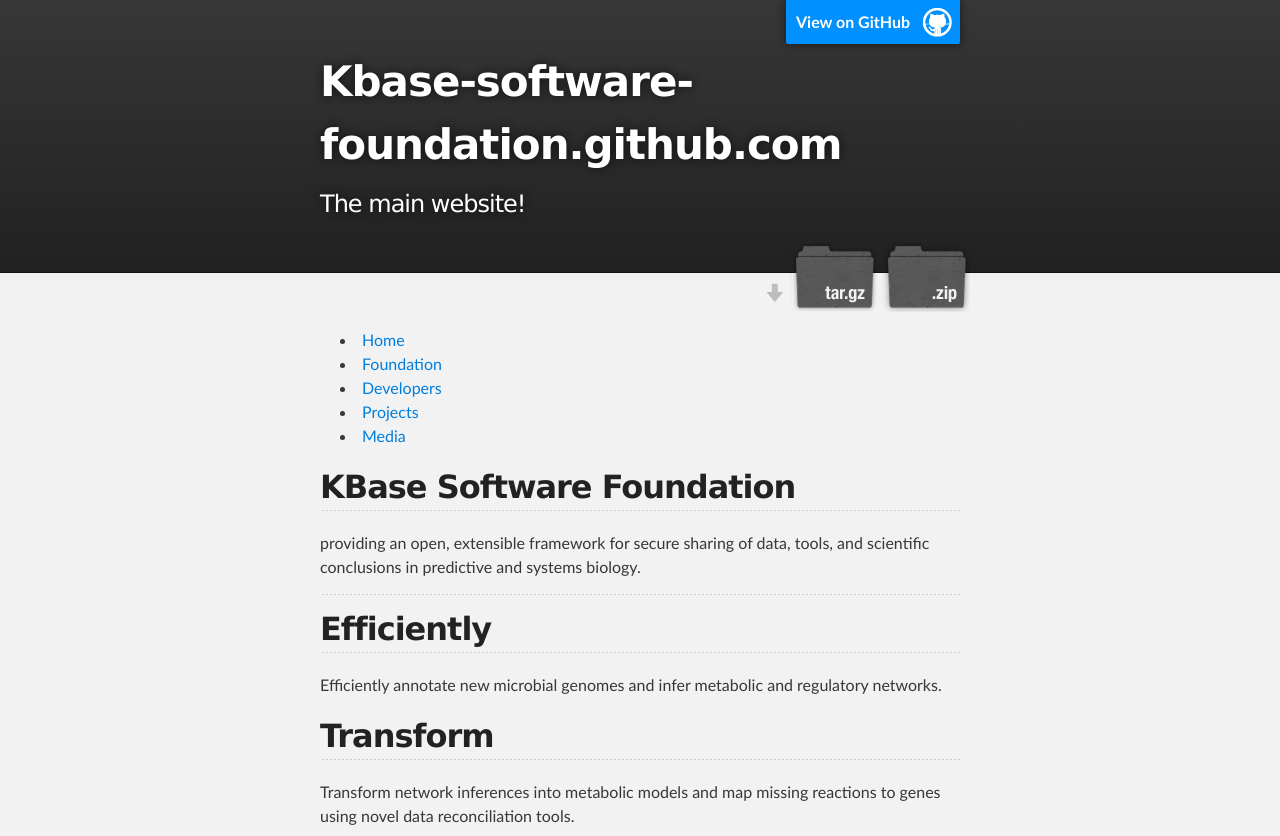
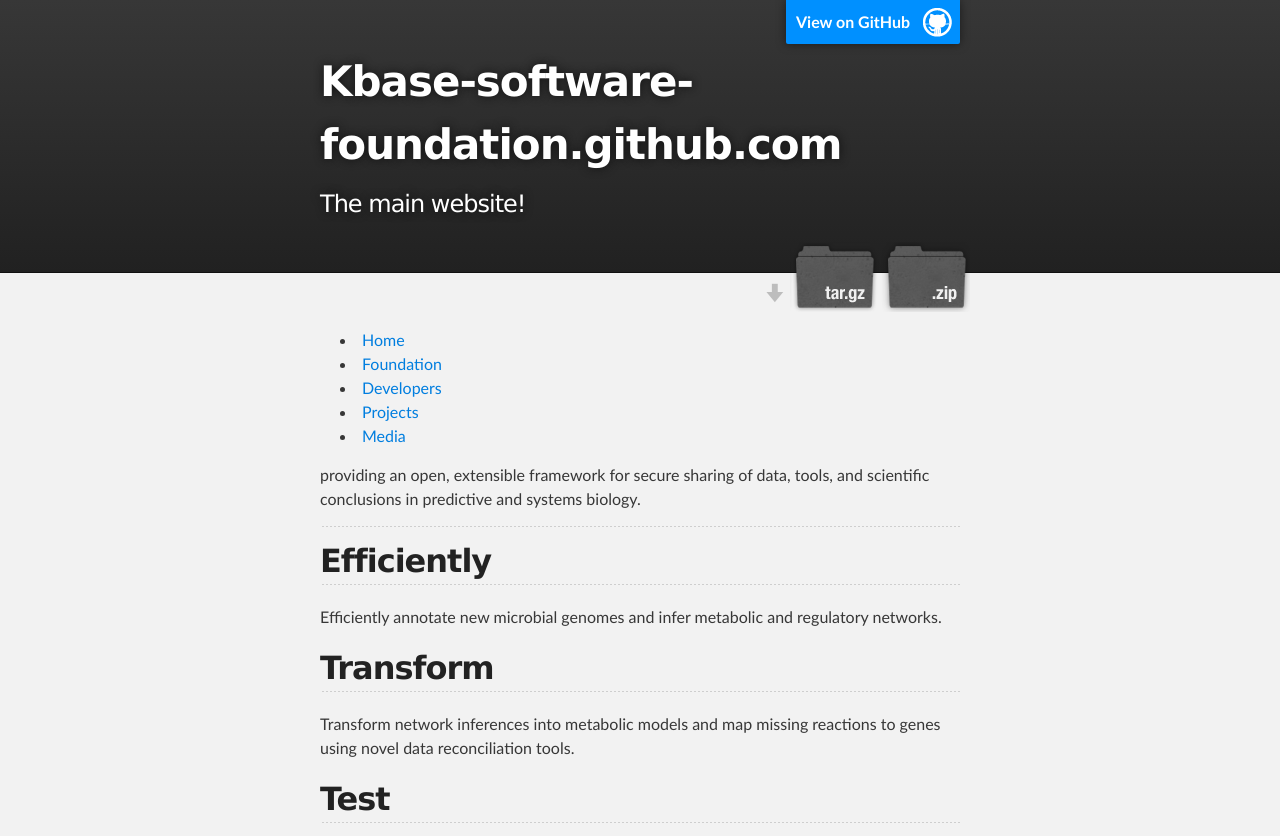
Before and after one commit to tomasbrown/kbase-software-foundation.github.com, a plain HTML site: page index.html in a window 1280 px wide. Shown: the top 836 px of the page. Drawn offline with Linux system fonts and the light colour scheme.

```diff
--- a/index.html
+++ b/index.html
@@ -65,8 +65,7 @@
 
 
   <div>
-    <h2>
-<a name="kbase-software-foundation" class="anchor" href="#kbase-software-foundation"><span class="octicon octicon-link"></span></a>KBase Software Foundation</h2>
+
     <p>providing an open, extensible framework for secure sharing of data, tools, and scientific conclusions in predictive and systems biology.</p>
   </div>
   <hr>
```
Also changed, not shown: params.json (+1 -1 lines).
